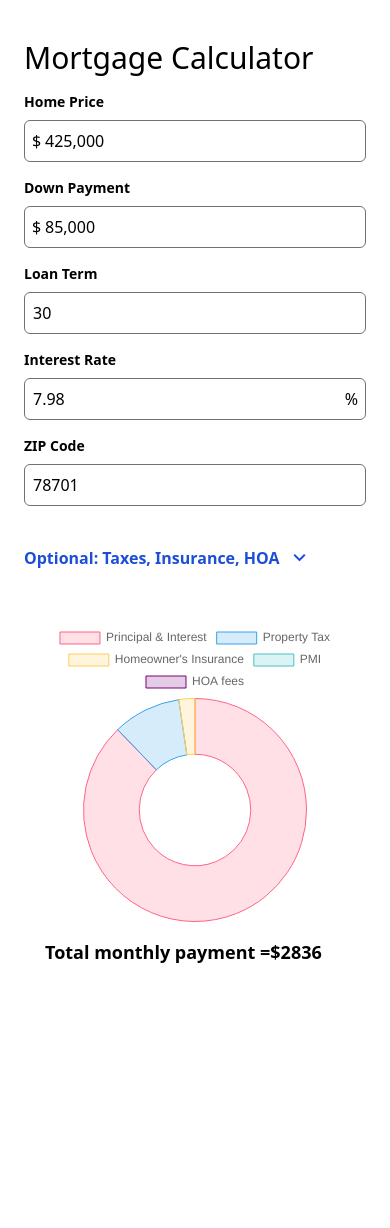
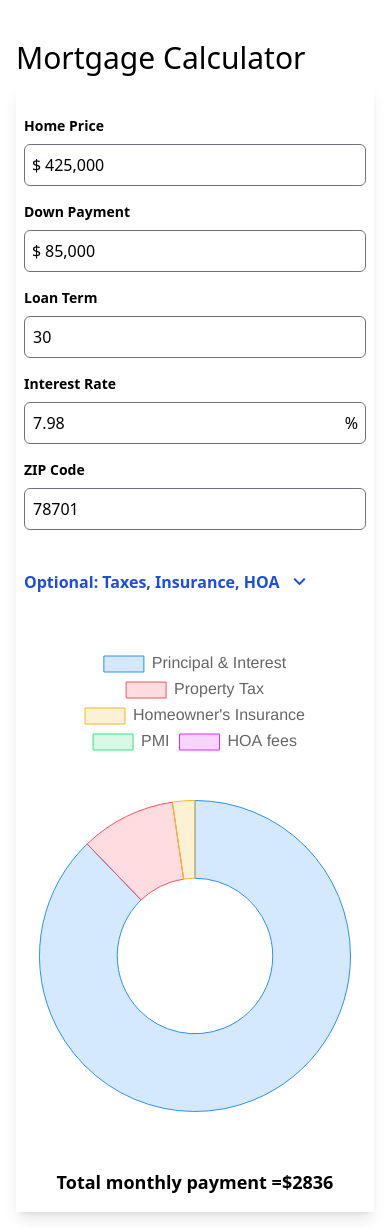
Before and after one commit to dpsiu/Mortgage-Calculator, a React (Vite) app: page / in a window 390 px wide. Before the commit the page ends 998 px from the top, so only its background shows below. Built offline with nearby package versions, Linux system fonts and the light colour scheme.

Commit message:
feat: responsive design added

```diff
--- a/components/MortgageSummary.jsx
+++ b/components/MortgageSummary.jsx
@@ -5,15 +5,15 @@ import { useSharedContext } from "../src/SharedContext";
 export function MortgageSummary() {
   const { sharedData, setSharedData } = useSharedContext();
 
-  console.log(sharedData);
+  // console.log(sharedData);
   return (
     <>
-      <div className="flex flex-col ">
-        <div className="chart-container relative h-100vh w-100vw">
+      <div className="flex flex-col items-center max-h-screen">
+        <div className="chart-container relative h-[60vh] w-[80vw] md:h-[50vh] md:w-[40vw]">
           <PieChart id="chart" />
         </div>
-        <h3 className="relative flex items-center text-lg font-bold my-4 md:max-w-xl ">
-          Total monthly payment = <span>$ </span>
+        <h3 className="relative flex text-lg font-bold my-4 md:max-w-xl ">
+          Total monthly payment = <span>$</span>
           {sharedData.monthlyPayment}
         </h3>
       </div>
--- a/components/PieChart.jsx
+++ b/components/PieChart.jsx
@@ -12,9 +12,9 @@ export function PieChart() {
   const pmi = sharedData.pmipermonth;
   const hoafee = sharedData.hoafee;
 
-  const monthlyPayment = sharedData.monthlyPayment
-  const optionalExpenses = (propertyTax + hoaInsurance + pmi + hoafee)
-  const principalandinterest = (monthlyPayment-optionalExpenses)
+  const monthlyPayment = sharedData.monthlyPayment;
+  const optionalExpenses = propertyTax + hoaInsurance + pmi + hoafee;
+  const principalandinterest = monthlyPayment - optionalExpenses;
 
   // console.log('homeprice: ' + sharedData.homeprice)
   // console.log('downpayment: ' + sharedData.downpayment)
@@ -26,7 +26,6 @@ export function PieChart() {
   // console.log('pmipermonth: ' + sharedData.pmipermonth)
   // console.log('hoafee: ' + sharedData.hoafee)
   // console.log('monthlyPayment: ' + sharedData.monthlyPayment)
-
 
   const data = {
     labels: [
@@ -41,23 +40,37 @@ export function PieChart() {
         label: "Price",
         data: [principalandinterest, propertyTax, hoaInsurance, pmi, hoafee],
         backgroundColor: [
-          "rgba(255, 99, 132, 0.2)",
-          "rgba(54, 162, 235, 0.2)",
-          "rgba(255, 206, 86, 0.2)",
-          "rgba(75, 192, 192, 0.2)",
-          "rgba(120, 0, 120, 0.2)",
+          "rgba(44, 143, 242, 0.2)",
+          "rgba(255, 80, 95, 0.2)",
+          "rgba(244, 184, 45, 0.2)",
+          "rgba(59, 226, 131, 0.2)",
+          "rgba(212, 45, 244, 0.2)",
         ],
         borderColor: [
-          "rgba(255, 99, 132, 1)",
-          "rgba(54, 162, 235, 1)",
-          "rgba(255, 206, 86, 1)",
-          "rgba(75, 192, 192, 1)",
-          "rgba(120, 0, 120, 1)",
+          "rgba(44, 143, 242, 1)",
+          "rgba(255, 80, 95, 1)",
+          "rgba(244, 184, 45, 1)",
+          "rgba(59, 226, 131, 1)",
+          "rgba(212, 45, 244, 1)",
         ],
         borderWidth: 1,
       },
     ],
   };
 
-  return <Doughnut data={data} />;
+  const options = {
+    plugins: {
+      legend: {
+          labels: {
+              // This more specific font property overrides the global property
+              font: {
+                  size: 16
+              }
+          }
+      }
+  },
+    maintainAspectRatio: false,
+  };
+
+  return <Doughnut data={data} options={options}/>;
 }
--- a/src/App.jsx
+++ b/src/App.jsx
@@ -9,13 +9,19 @@ function App() {
   return (
     <>
       <SharedContextProvider>
-        <div className="flex flex-col justify-center items-center p-4 mx-auto">
-          <h1 className="w-full text-3xl text-left pt-6 pb-2 px-2">
+        <div className="flex flex-col justify-center items-center p-4 mx-auto md:max-w-7xl">
+          <h1 className="w-full text-3xl text-left pt-6 pb-2">
             Mortgage Calculator
           </h1>
-          <div className="flex flex-col justify-between items-center gap-5 md:flex-row w-full">
-            <MortgageCalculatorInput />
-            <MortgageSummary />
+          <div
+            className="flex flex-col justify-around items-center md:items-start pt-6 gap-5 md:flex-row md:px-2 md:max-w-7xl w-full h-full shadow-lg "
+          >
+            <div className="w-full md:max-w-sm md:min-w-max">
+              <MortgageCalculatorInput />
+            </div>
+            <div className="chart-container relative ">
+              <MortgageSummary />
+            </div>
           </div>
         </div>
       </SharedContextProvider>
```
